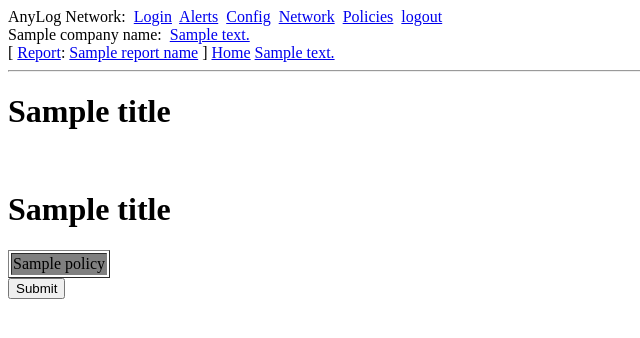
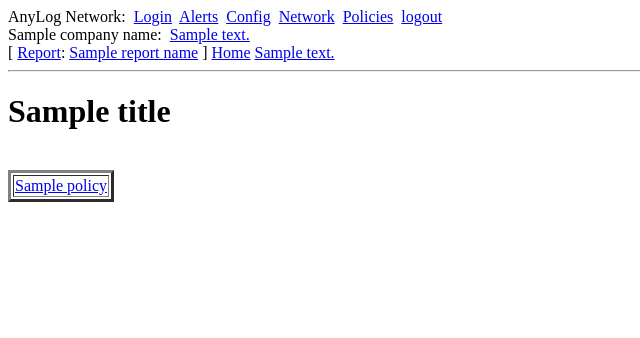
Before and after one commit to AnyLog-co/AnyLog-GUI, a Flask app: template app/templates/add_policies.html in a window 1280 px wide. Shown: the top 338 px of the page, without its empty margins (0-640 px from the left). Run offline with Flask 2, Linux system fonts and the light colour scheme; the template is opened without the code that fills it: most values are stand-ins (such as "Sample title", 1, 10 or a date in 2020).

Commit message:
policies

```diff
--- a/app/routes.py
+++ b/app/routes.py
@@ -713,10 +713,11 @@ def configure_reports():
     return render_template('configure_reports.html', **select_info)
 
 # -----------------------------------------------------------------------------------
-# Logout
+# Update Policies based on the JSON Config file
 # -----------------------------------------------------------------------------------
 @app.route('/policies', methods={'GET','POST'})
-def policies():
+@app.route('/policies/<string:policy_name>', methods={'GET','POST'})
+def policies(policy_name = ""):
 
 
     if not user_connect_:
@@ -726,7 +727,7 @@ def policies():
     policies_list = gui_view_.get_base_info("policies")     # get the list of policies from the config file
 
     name_list = []  # Collect the names of the policies
-    if policies_list and isinstance(policies_list,dict):
+    if policies_list and isinstance(policies_list,list):
         for policy in policies_list:
             if "name" in policy:
                 policy_name = policy["name"]
--- a/app/templates/add_policies.html
+++ b/app/templates/add_policies.html
@@ -3,27 +3,20 @@
 {% extends "base.html" %}
 
 {% block content %}
+
     <h1>{{title}}</h1><br>
-
     <form action="{{url_for('deploy_report')}}" method="POST">
 
-        <h1>{{ title }}</h1>
-
-        <table border="1">
-            <colgroup>
-                <col span="5" style="background-color:gray">
-                <col style="background-color:white">
-            </colgroup>
+        <table border="3">
 
             <tr>    <!-- table row  -->
                 {% for policy_name in policies %}
-                    <td>{{policy_name}}</td> <!-- table cell  -->
+                    <td><a href="{{ url_for('policies') }}/{{policy_name}}">{{policy_name}}</a></td>
                 {% endfor %}
             </tr>
         </table>
 
+    <br><br>
 
 
-    <input type="submit" value=Submit name=Submit>
-
  {% endblock %}
```
